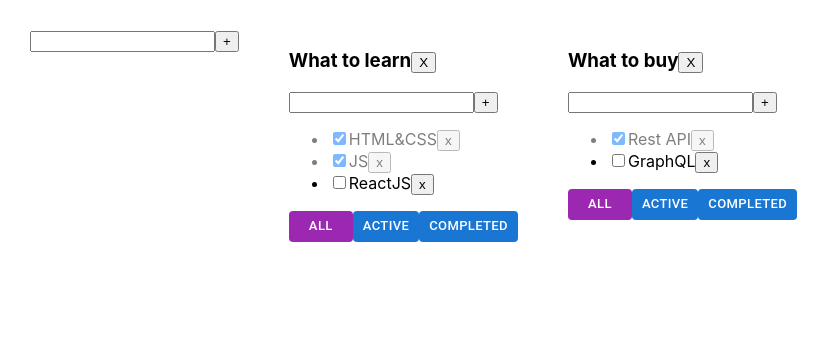
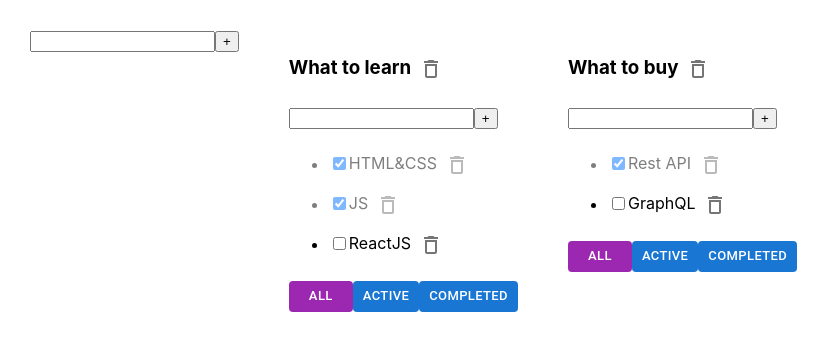
Before and after one commit to Kliapwnz/todoFinaly, a React (Create React App) app: page / in a window 1280 px wide. Shown: the top 350 px of the page, without its empty margins (0-830 px from the left). Built offline with nearby package versions, Linux system fonts and the light colour scheme.

Commit message:
DeleteOutlineIcon

```diff
--- a/src/App.css
+++ b/src/App.css
@@ -23,3 +23,8 @@
 .is-done {
   opacity: 0.5;
 }
+
+.btn-filter-container {
+  display: flex;
+  justify-content: space-between;
+}
--- a/src/Todolist.tsx
+++ b/src/Todolist.tsx
@@ -2,7 +2,8 @@ import React, {ChangeEvent, KeyboardEvent, useState} from 'react';
 import {FilterValuesType} from './App';
 import {AddItemForm} from "./AddItemForm";
 import {EditableSpan} from "./EditableSpan";
-import {Button} from "@mui/material";
+import {Button, IconButton} from "@mui/material";
+import DeleteOutlineIcon from '@mui/icons-material/DeleteOutline';
 
 export type TaskType = {
     id: string
@@ -43,7 +44,9 @@ export function Todolist(props: PropsType) {
     return <div>
         <h3>
             <EditableSpan oldTitle={props.title} callBack={updateTodoHandler}/>
-            <button onClick={removeTodoHandler}>X</button>
+            <IconButton onClick={removeTodoHandler}>
+                <DeleteOutlineIcon/>
+            </IconButton>
         </h3>
         <AddItemForm callBack={addTaskHandler}/>
 
@@ -63,7 +66,9 @@ export function Todolist(props: PropsType) {
                                onChange={onChangeHandler}
                                checked={t.isDone}/>
                         <EditableSpan oldTitle={t.title} callBack={updateTaskHandler}/>
-                        <button onClick={onClickHandler}>x</button>
+                        <IconButton onClick={onClickHandler}>
+                            <DeleteOutlineIcon/>
+                        </IconButton>
                     </li>
                 })
             }
```
